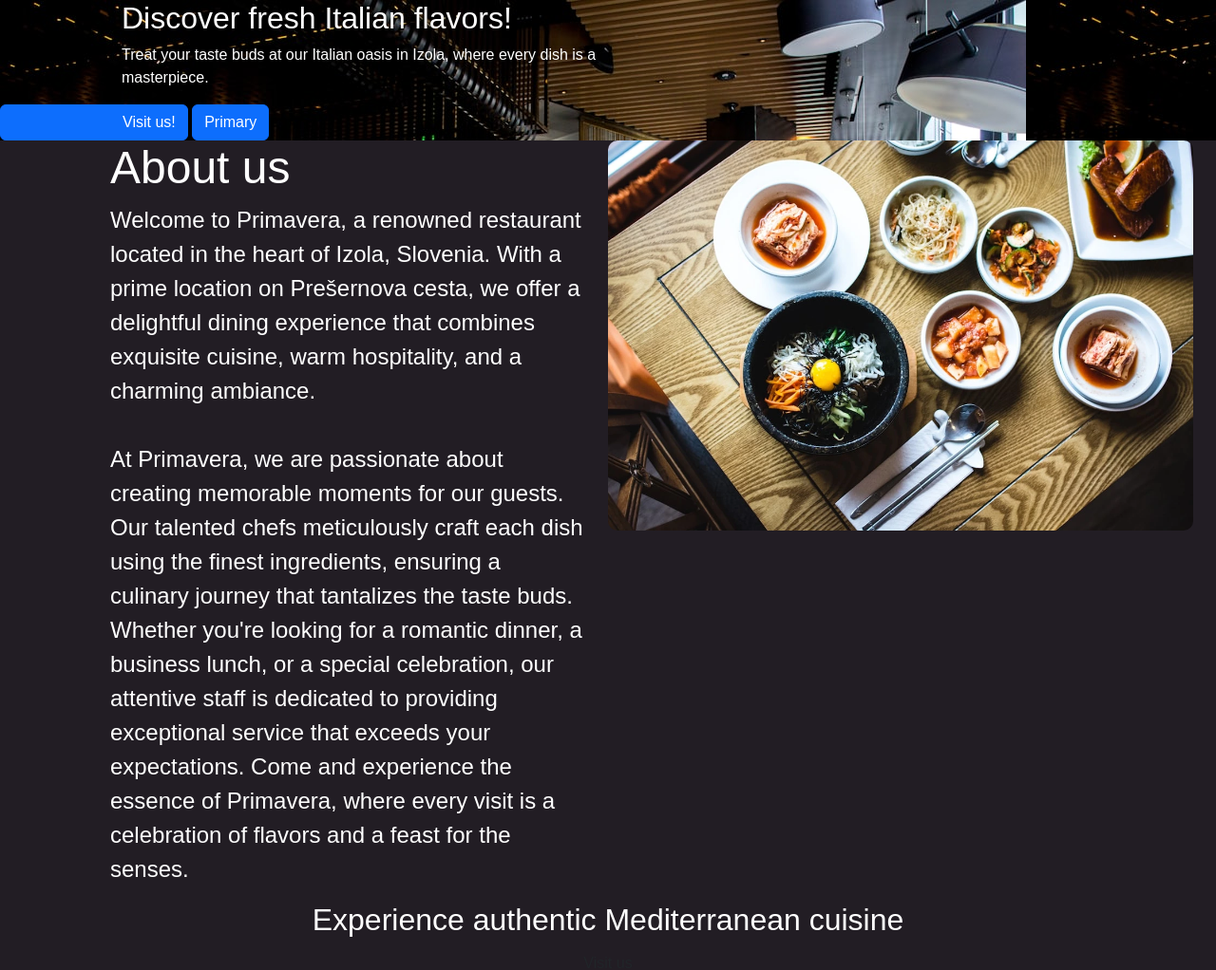
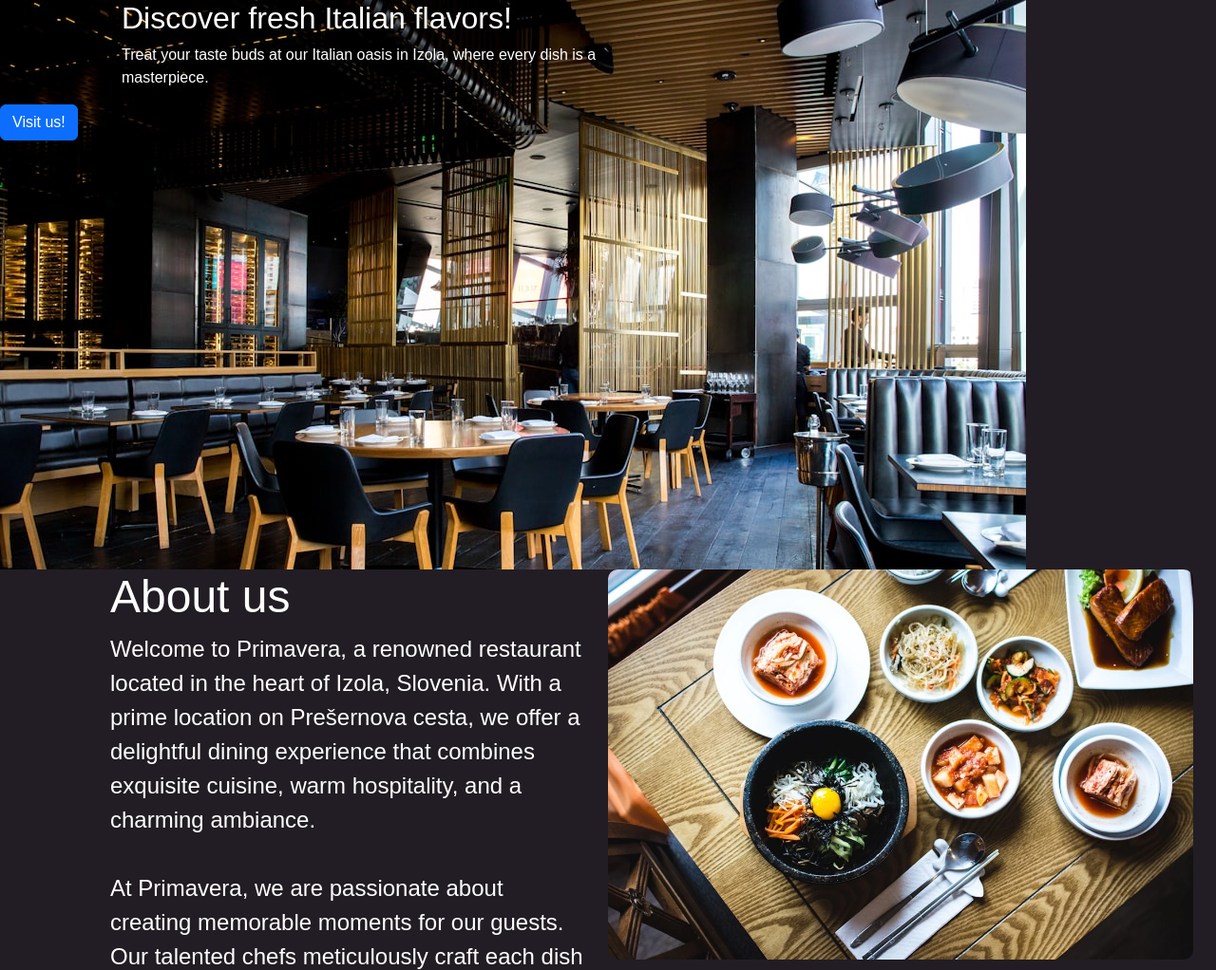
Before and after one commit to Duksa2001/Restorant, a Flask app: page / in a window 1280 px wide. Shown: the part 90-1112 px from the top of the page at 95% size. Run offline with Flask 3, Linux system fonts and the light colour scheme; some libraries are stand-ins or nearby versions.

Commit message:
Update index.html

```diff
--- a/templates/index.html
+++ b/templates/index.html
@@ -30,7 +30,8 @@
 
 
 
-    <section class="home" style="background-image: url('/static/image/background.jpeg');">
+    <section class="home" >
+      <div style="background-image: url('/static/image/background.jpeg'); object-fit: cover; background-repeat: no-repeat; height: 600px;">
         <div class=" continer col-md-6" style="padding-left: 10%;">
             <h2>Discover fresh Italian flavors!</h2>
 
@@ -40,9 +41,9 @@
         <div class="col-md-6" style="padding-left: 10%;">
             <p>Treat your taste buds at our Italian oasis in Izola, where every dish is a masterpiece.</p>
         </div>
-        <button type="button" class="btn btn-primary" style="padding-left: 10%;" >Visit us!</button>
-        <button type="button" class="btn btn-primary">Primary</button>
+        <button type="button" class="btn btn-primary"  >Visit us!</button>
 
+      </div>
     </section>
 
     <section>
```
